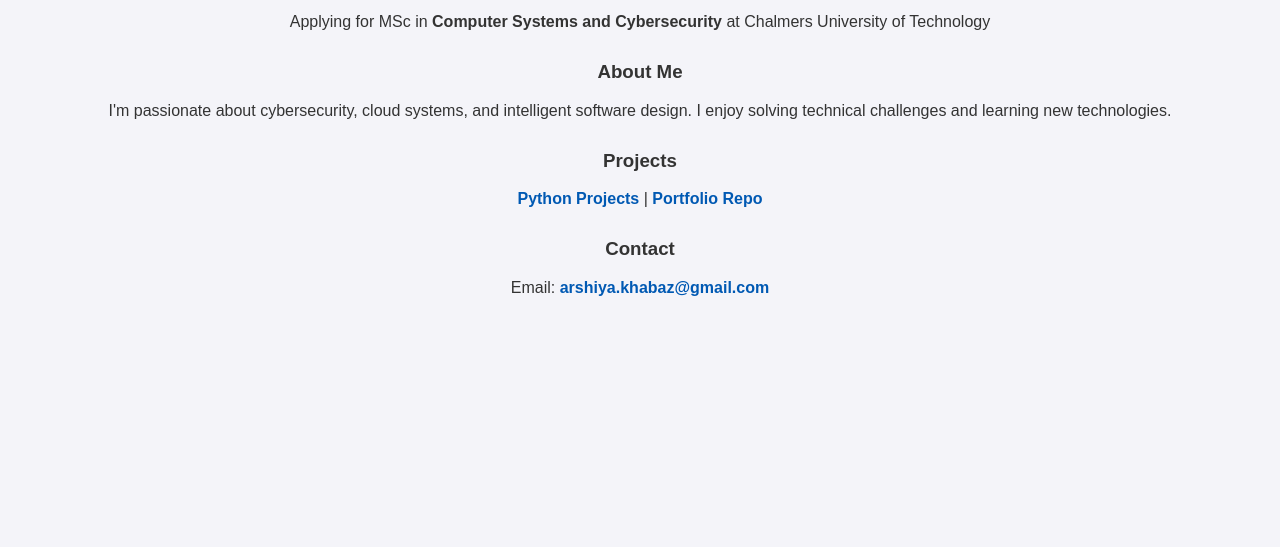
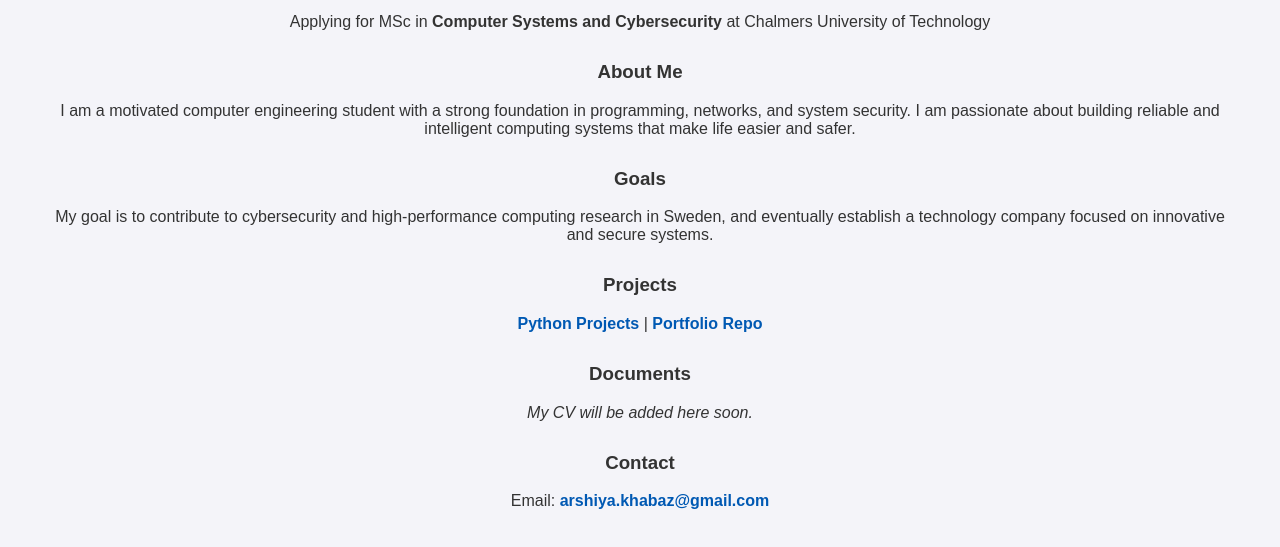
Before and after one commit to arshia-kh/web-demo, a plain HTML site: page index.html in a window 1280 px wide. Shown: the part 149-696 px from the top of the page. Drawn offline with Linux system fonts and the light colour scheme.

Commit message:
Update index.html

```diff
--- a/index.html
+++ b/index.html
@@ -29,7 +29,12 @@
 
   <div class="section">
     <h3>About Me</h3>
-    <p>I'm passionate about cybersecurity, cloud systems, and intelligent software design. I enjoy solving technical challenges and learning new technologies.</p>
+    <p>I am a motivated computer engineering student with a strong foundation in programming, networks, and system security. I am passionate about building reliable and intelligent computing systems that make life easier and safer.</p>
+  </div>
+
+  <div class="section">
+    <h3>Goals</h3>
+    <p>My goal is to contribute to cybersecurity and high-performance computing research in Sweden, and eventually establish a technology company focused on innovative and secure systems.</p>
   </div>
 
   <div class="section">
@@ -41,6 +46,11 @@
   </div>
 
   <div class="section">
+    <h3>Documents</h3>
+    <p><i>My CV will be added here soon.</i></p>
+  </div>
+
+  <div class="section">
     <h3>Contact</h3>
     <p>Email: <a href="mailto:arshiya.khabaz@gmail.com">arshiya.khabaz@gmail.com</a></p>
   </div>
```
